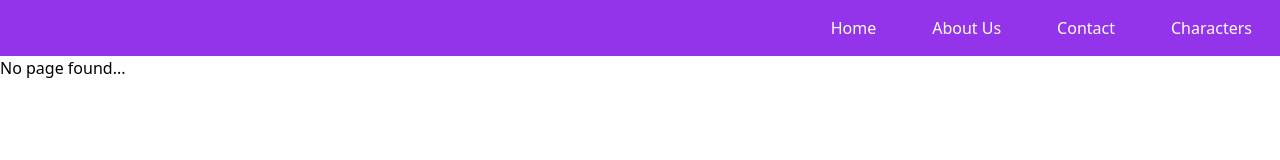
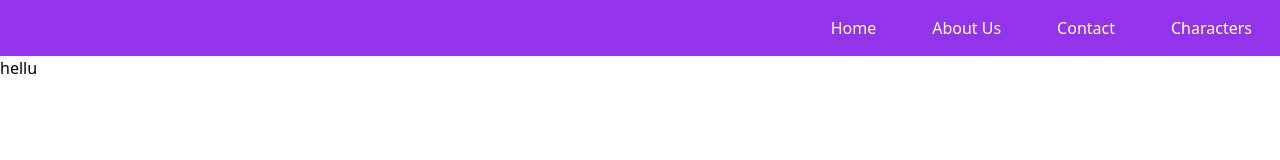
Before and after one commit to dharmeshrao/Starwars-chat360, a React (Create React App) app in the folder starwars/: page /starships/1 in a window 1280 px wide. Shown: the top 160 px of the page. Built offline with nearby package versions, Linux system fonts and the light colour scheme.

Commit message:
started working on starships page

```diff
--- a/starwars/src/components/Routes.jsx
+++ b/starwars/src/components/Routes.jsx
@@ -1,14 +1,16 @@
 import { Routes as Main, Route } from "react-router-dom";
 import { Films } from "./pages/films/Films";
-import { Navbar} from "./pages/navbar/Navbar"
+import { Navbar } from "./pages/navbar/Navbar";
 import { PeoplePage } from "./pages/people/PeoplePage";
+import { Starships } from "./pages/starships/Starships";
 export const Routes = () => {
   return (
     <>
-    <Navbar/>
+      <Navbar />
       <Main>
-        <Route path="/" element={<PeoplePage/>} />
-        <Route path="/films/:id" element={<Films/>}/>
+        <Route path="/" element={<PeoplePage />} />
+        <Route path="/films/:id" element={<Films />} />
+        <Route path="/starships/:id" element={<Starships />} />
         <Route path="*" element={<h1>No page found...</h1>} />
       </Main>
     </>
--- /dev/null
+++ b/starwars/src/components/pages/starships/Starships.jsx
@@ -0,0 +1,3 @@
+export const Starships = () => {
+    return <div>hellu</div>
+}
--- a/starwars/src/components/utils/PeopleCard.jsx
+++ b/starwars/src/components/utils/PeopleCard.jsx
@@ -92,6 +92,7 @@ const PeopleCard = ({
               peopleStarships.map((e, i) => (
                 <button
                   key={i}
+                  onClick={() => navigate(`/starships/${e?.url?.split("/")[e.url.split("/").length-2]}`)}
                   className="bg-white ml-4 hover:bg-gray-100 text-purple-600 font-semibold py-1 px-4 border border-purple-600 rounded shadow"
                 >
                   {e.name}
```
